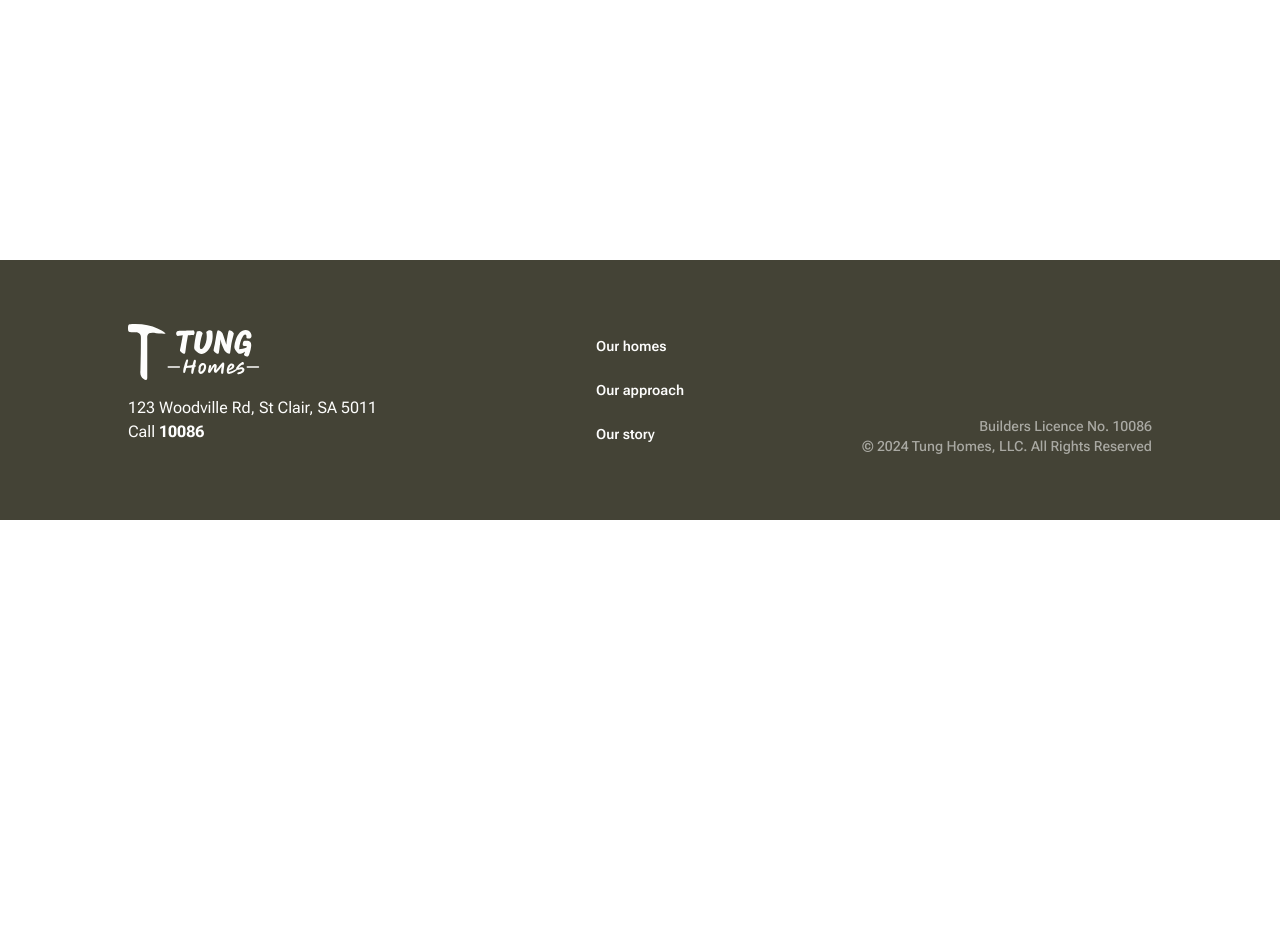
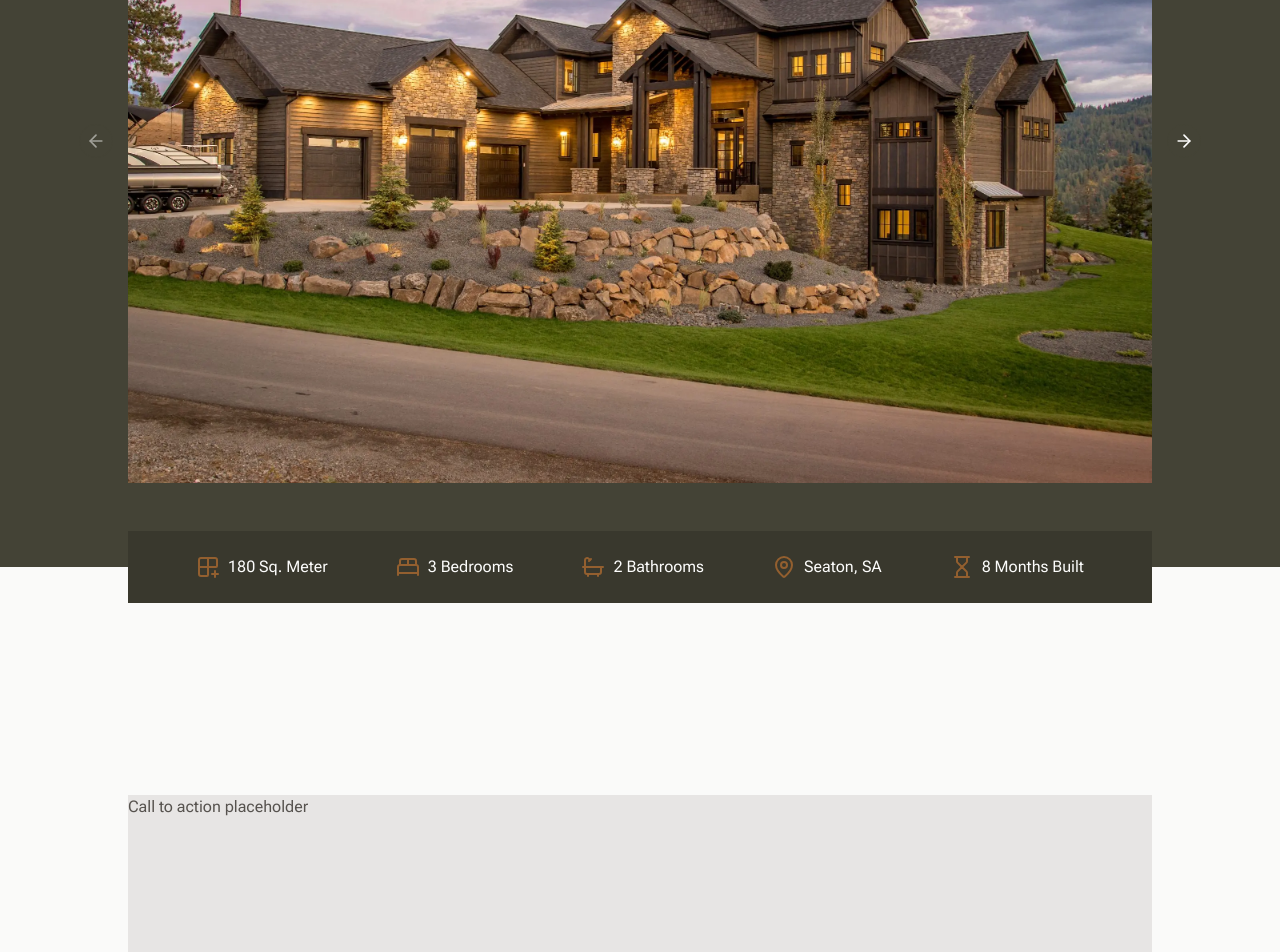
Before and after one commit to forkidd214/tung-homes, a Next.js app: page /projects/bayside in a window 1280 px wide. Before the commit this address had no page. Shown: the part 540-1492 px from the top of the page. Before the commit the page ends 1060 px from the top, so only its background shows below. Built offline with nearby package versions, Linux system fonts and the light colour scheme.

Commit message:
feat: add project page

```diff
--- /dev/null
+++ b/src/app/projects/[slug]/page.tsx
@@ -0,0 +1,232 @@
+import NextImage from 'next/image'
+import {
+  type LucideIcon,
+  Bath,
+  BedDouble,
+  Grid2x2Plus,
+  Hourglass,
+  MapPin,
+} from 'lucide-react'
+
+import { Grid } from '@/components/grid'
+import Spacer from '@/components/spacer'
+import { H2, H3, Paragraph } from '@/components/typography'
+import ProjectCard from '@/components/project-card'
+import {
+  Carousel,
+  CarouselContent,
+  CarouselItem,
+  CarouselPrevious,
+  CarouselNext,
+} from '@/components/carousel'
+import { PROJECTS, type Image, type Project } from '@/data'
+
+export async function generateStaticParams() {
+  return PROJECTS.map((p) => ({
+    slug: p.slug,
+  }))
+}
+
+export default async function Page({
+  params,
+}: {
+  params: Promise<{ slug: string }>
+}) {
+  const { slug } = await params
+  const project = PROJECTS.find((p) => p.slug == slug)
+
+  if (!project) return null
+
+  return (
+    <div>
+      <Spacer className="h-28 bg-primary lg:h-28" />
+      <div className="bg-primary">
+        <Grid className="gap-y-8 pt-8">
+          {/* Brief */}
+          <div className="col-span-full">
+            <div className="space-y-4">
+              <H2>project</H2>
+              <H3 as="p" className="text-primary-foreground">
+                {project.name}
+              </H3>
+              <Paragraph className="text-primary-foreground">
+                {project.description}
+              </Paragraph>
+            </div>
+          </div>
+
+          {/* Gallery */}
+          <div className="col-span-full">
+            <ProjectGallery images={project.images} />
+          </div>
+
+          {/* Details */}
+          <div className="col-span-full">
+            <div className="relative isolate mt-4">
+              <div className="bg-primary-dark p-4 text-primary-foreground">
+                <ul className="flex flex-col sm:flex-row sm:flex-wrap sm:justify-evenly">
+                  {[
+                    'landSize',
+                    'bedroomCount',
+                    'bathroomCount',
+                    'location',
+                    'buildDuration',
+                  ].map((item) => (
+                    <li key={item}>
+                      <ProjectDetails
+                        item={item as keyof typeof project.details}
+                        value={
+                          project.details[item as keyof typeof project.details]
+                        }
+                      />
+                    </li>
+                  ))}
+                </ul>
+              </div>
+              <div className="absolute bottom-0 left-1/2 -z-10 h-1/2 w-svw -translate-x-1/2 bg-background" />
+            </div>
+          </div>
+        </Grid>
+      </div>
+
+      {/* ProjectCTA */}
+      <Spacer />
+      <ProjectCTA />
+      <Spacer />
+
+      {/* Inspiration if have any */}
+      <div className="bg-secondary">
+        <ProjectInspiration curProject={project} />
+      </div>
+    </div>
+  )
+}
+
+/**
+ * ProjectGallery
+ */
+function ProjectGallery({ images }: { images: Image[] }) {
+  return (
+    <Carousel className="">
+      <CarouselContent>
+        {images.map((image) => (
+          <CarouselItem key={image.slug} className="basis-full">
+            <div className="relative aspect-[3/2] min-h-52">
+              <NextImage
+                src={image.src}
+                alt={image.alt}
+                fill
+                sizes="(min-width: 1024px) 33vw, (min-width: 768px) 50vw, 100vw"
+                style={{
+                  objectFit: 'cover',
+                }}
+              />
+            </div>
+          </CarouselItem>
+        ))}
+      </CarouselContent>
+      <CarouselPrevious className="absolute -left-8 top-1/2 h-8 w-8 -translate-y-1/2 rounded-full text-primary-foreground md:-left-12" />
+      <CarouselNext className="absolute -right-8 top-1/2 h-8 w-8 -translate-y-1/2 rounded-full text-primary-foreground md:-right-12" />
+    </Carousel>
+  )
+}
+
+/**
+ * ProjectDetails
+ */
+type Item = keyof Project['details']
+
+const icons: {
+  [K in Item]?: LucideIcon
+} = {
+  landSize: Grid2x2Plus,
+  bedroomCount: BedDouble,
+  bathroomCount: Bath,
+  location: MapPin,
+  buildDuration: Hourglass,
+}
+
+function ProjectDetails({
+  item,
+  value,
+}: {
+  item: Item
+  value: string | number
+}) {
+  const Icon = icons[item]
+
+  if (!Icon) return null
+
+  return (
+    <div className="flex flex-row items-center gap-2 px-4 py-2">
+      <Icon className="text-secondary-foreground" />
+      <span className="text-primary-foreground">
+        {item == 'landSize'
+          ? `${value} Sq. Meter`
+          : item == 'bedroomCount'
+            ? `${value} Bedroom${Number(value) > 1 && 's'}`
+            : item == 'bathroomCount'
+              ? `${value} Bathroom${Number(value) > 1 && 's'}`
+              : item == 'location'
+                ? `${value}`
+                : item == 'buildDuration'
+                  ? `${value} Month${Number(value) > 1 && 's'} Built`
+                  : null}
+      </span>
+    </div>
+  )
+}
+
+/**
+ * ProjectCTA
+ *
+ * TODO: to be implemented
+ */
+function ProjectCTA() {
+  return (
+    <Grid>
+      <div className="col-span-full">
+        <div className="h-64 bg-stone-200">Call to action placeholder</div>
+      </div>
+    </Grid>
+  )
+}
+
+/**
+ * ProjectInspiration
+ */
+function ProjectInspiration({ curProject }: { curProject: Project }) {
+  const { type } = curProject.details
+
+  /**
+   * TODO: exclude currentProject from similarProjects when having enough data
+   */
+  const similarProjects = PROJECTS.filter((p) => p.details.type === type)
+
+  if (similarProjects.length < 2) return null
+
+  return (
+    <Grid className="gap-y-8 py-[10vw] lg:py-28">
+      <div className="col-span-full">
+        <H3>get inspired by these one-of-a-kind designs</H3>
+      </div>
+      {similarProjects.slice(0, 2).map((project) => (
+        <div
+          key={project.slug}
+          className="col-span-full md:col-span-4 lg:col-span-6"
+        >
+          <ProjectCard
+            className={'h-64 lg:h-96'}
+            href={`/projects/${project.slug}`}
+            title={project.name}
+            image={{
+              src: project.images[0],
+              alt: project.images[0].alt,
+              sizes: '(min-width: 768px) 50vw, 100vw',
+            }}
+          />
+        </div>
+      ))}
+    </Grid>
+  )
+}
```
